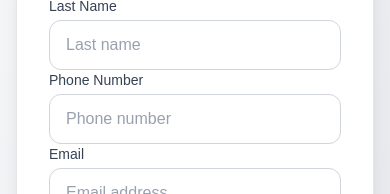
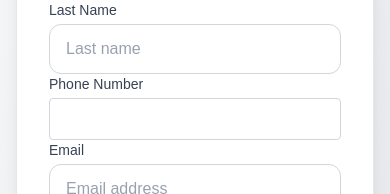
Before and after one commit to restaurantjob714-LT/airbnb-ops-app, a Next.js app: page / in a window 390 px wide. Both pictures are taken after a click on the button "Sign Up". Shown: the part 339-533 px from the top of the page. Built offline with nearby package versions, Linux system fonts and the light colour scheme.

Commit message:
check duplicate phone number

```diff
--- a/app/page.tsx
+++ b/app/page.tsx
@@ -24,6 +24,7 @@ const [checkingAuthRedirect, setCheckingAuthRedirect] = useState(true);
 const [firstName, setFirstName] = useState("");
 const [lastName, setLastName] = useState("");
 const [phoneNumber, setPhoneNumber] = useState("");
+const [phoneError, setPhoneError] = useState("");
 
 const [authEmail, setAuthEmail] = useState("");
 const [authPassword, setAuthPassword] = useState("");
@@ -133,16 +134,6 @@ const addProperty = async () => {
 };
 
 
-
-
-
-
-
-
-
-
-
-
 useEffect(() => {
   const initializeAuth = async () => {
     const hash = window.location.hash;
@@ -197,30 +188,11 @@ useEffect(() => {
 }, []);
 
 
-
-
-
-
-
-
-
-
-
-
-
-
-
 useEffect(() => {
   if (isFirstTimeUser && formRef.current) {
     formRef.current.scrollIntoView({ behavior: "smooth", block: "start" });
   }
 }, [isFirstTimeUser]);
-
-
-
-
-
-
 
 
 
@@ -266,10 +238,6 @@ const fetchBookings = async () => {
 
 
 
-
-
-
-
 const fetchProfile = async () => {
   const {
     data: { user: currentUser },
@@ -293,12 +261,6 @@ const fetchProfile = async () => {
 
   setProfile(data);
 };
-
-
-
-
-
-
 
 
   const startEditing = (property: any) => {
@@ -537,6 +499,42 @@ if (authMode === "signup") {
 
 
 
+
+
+
+
+
+
+
+
+
+
+// 🔍 Check duplicate phone number
+const { data: existingPhone } = await supabase
+  .from("profiles")
+  .select("id")
+  .eq("phone_number", phoneNumber.trim())
+  .maybeSingle();
+
+if (existingPhone) {
+     setPhoneError("This phone number is already registered.");
+     return;
+}
+
+
+
+
+
+
+
+
+
+
+
+
+
+
+
 const { data, error } = await supabase.auth.signUp({
   email: authEmail,
   password: authPassword,
@@ -729,13 +727,55 @@ if (!user) {
       <label className="block text-sm font-medium text-gray-700 mb-1">
         Phone Number
       </label>
-      <input
-        type="text"
-        placeholder="Phone number"
-        value={phoneNumber}
-        onChange={(e) => setPhoneNumber(e.target.value)}
-        className="w-full border border-gray-300 rounded-xl px-4 py-3 bg-white text-black placeholder-gray-400 focus:outline-none focus:ring-2 focus:ring-black focus:border-black transition"
-      />
+
+
+
+
+
+
+
+
+
+
+
+
+
+
+
+
+<input
+  type="text"
+  value={phoneNumber}
+  onChange={(e) => {
+    setPhoneNumber(e.target.value);
+    setPhoneError(""); // 🔥 clears error when typing
+  }}
+  className={`border p-2 rounded w-full ${
+    phoneError ? "border-red-500" : "border-gray-300"
+  }`}
+/>
+
+
+{phoneError && (
+  <p className="text-red-500 text-sm mt-1">{phoneError}</p>
+)}
+
+
+
+
+
+
+
+
+
+
+
+
+
+
+
+
+
     </div>
   </>
 )}
@@ -821,25 +861,9 @@ if (!user) {
 
 
 
-
-
-
-
-
-
-
-
-
-
-
 return (
   <div className="min-h-screen bg-gray-50">
     <div className="max-w-6xl mx-auto p-4 sm:p-6 lg:p-8">
-
-
-
-
-
 
 
 
@@ -869,12 +893,6 @@ return (
 
   </div>
 </div>
-
-
-
-
-
-
 
 
       {isFirstTimeUser && (
@@ -954,21 +972,6 @@ return (
 
 
 
-
-
-
-
-
-
-
-
-
-
-
-
-
-
-
         <div className="flex flex-col sm:flex-row gap-2 mb-2">
           <input
             className="border p-2 w-full sm:w-auto"
@@ -1043,15 +1046,6 @@ return (
           )}
         </div>
       </div>
-
-
-
-
-
-
-
-
-
 
 
 
```
